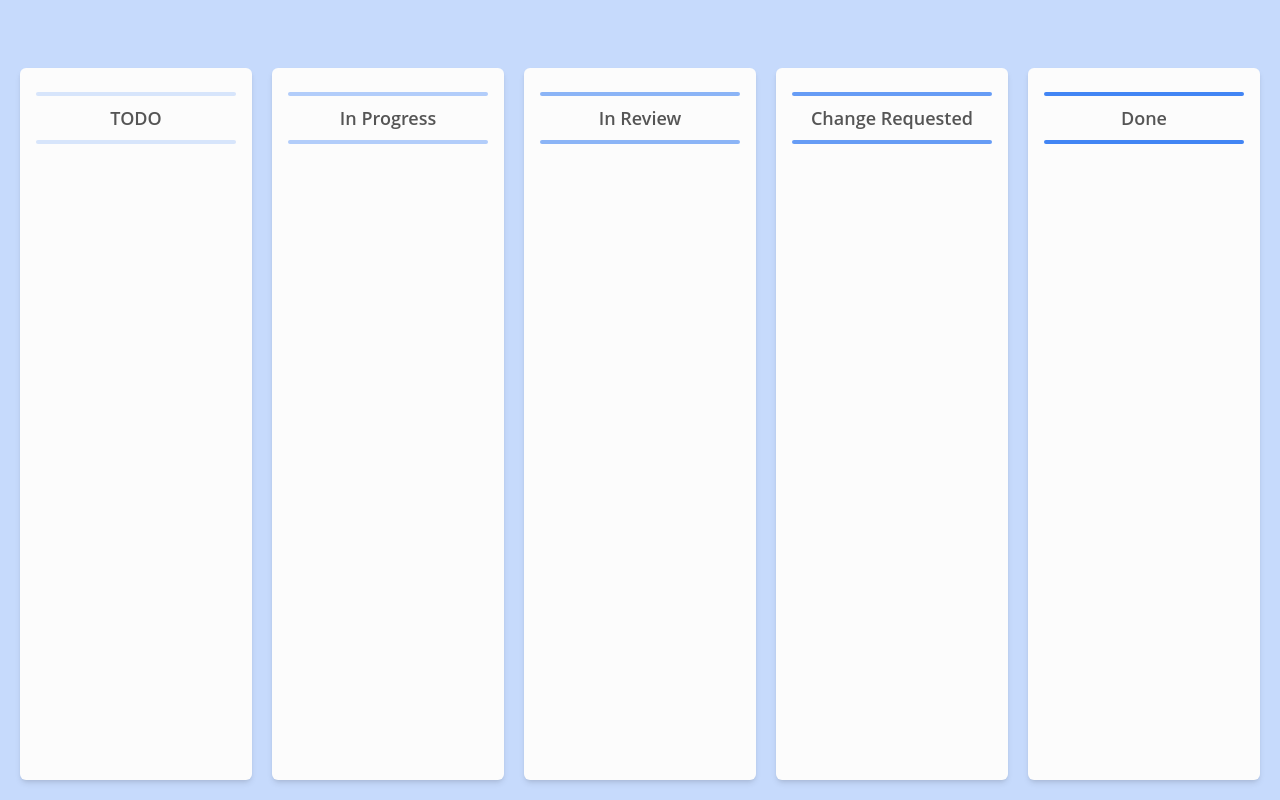
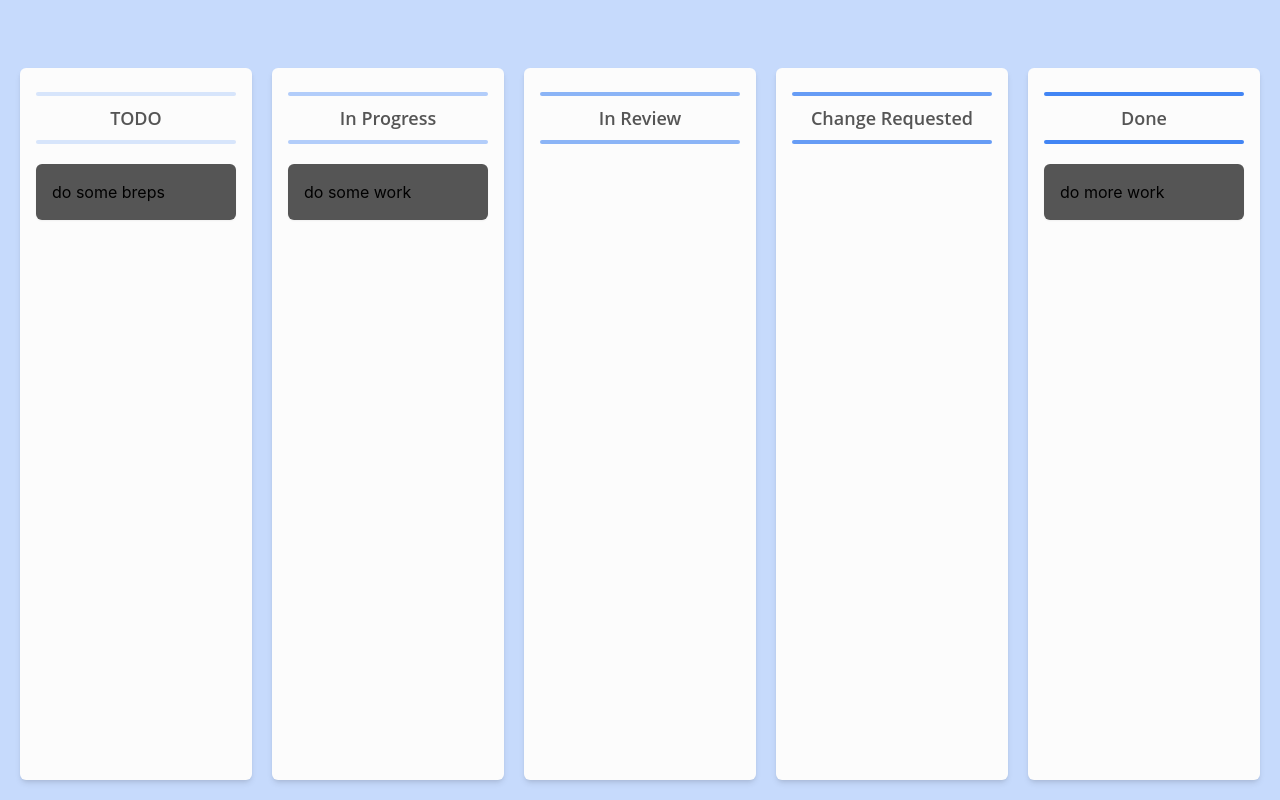
Before and after one commit to just-ajs/DevHops, a Next.js app in the folder DevHopsApp/: page / in a window 1280 px wide. Built offline with nearby package versions, Linux system fonts and the light colour scheme.

Commit message:
show cards

```diff
--- a/DevHopsApp/components/Kanban.tsx
+++ b/DevHopsApp/components/Kanban.tsx
@@ -57,7 +57,7 @@ export const Kanban = ({ tasks }: KanbanProps): React.ReactElement => {
     return (
         <>
         {boardData.lanes.map((lane, i) => (
-            <div key={`lane-${lane.id}`} className='w-full h-full flex bg-light rounded-md overflow-hidden shadow-md'>
+            <div key={`lane-${lane.id}`} className='w-full h-full flex flex-col bg-light rounded-md overflow-hidden shadow-md'>
                 <div className='w-full pl-4 pr-4 h-24 flex flex-col justify-start items-start'>
                     <div className={`w-full h-1 mt-6 pl-4 pr-4 rounded-full bg-brand ${opacities[i]}`} />
                     <div className="w-full mt-2 flex justify-center items-center">
@@ -67,11 +67,13 @@ export const Kanban = ({ tasks }: KanbanProps): React.ReactElement => {
                         <h2 className='font-sans font-semibold text-lg text-slate'>{titles[lane.title  as Task['status']]}</h2>
                     </div>
                     <div className={`w-full h-1 mt-2 pl-4 pr-4 rounded-full bg-brand ${opacities[i]}`} />
-
-
                 </div>
-                <div>
-
+                <div className='w-full flex-grow pl-4 pr-4 flex flex-col justify-start items-center'>
+                {lane.cards.map((card, j) => (
+                    <div key={`task-card-${card.id}`} className='w-full p-4 rounded-md bg-slate shadow-sm'>
+                        {card.title}
+                    </div>
+                ))}
                 </div>
 
             </div>
```
